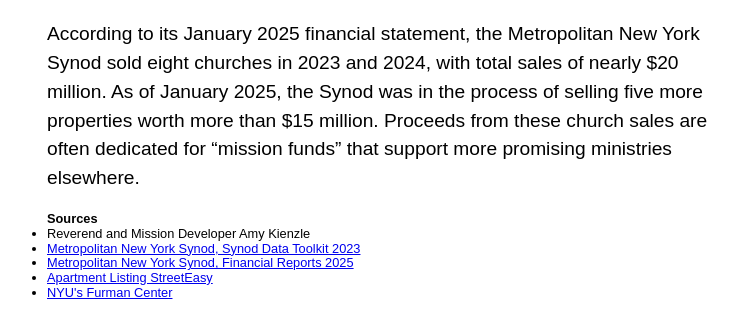
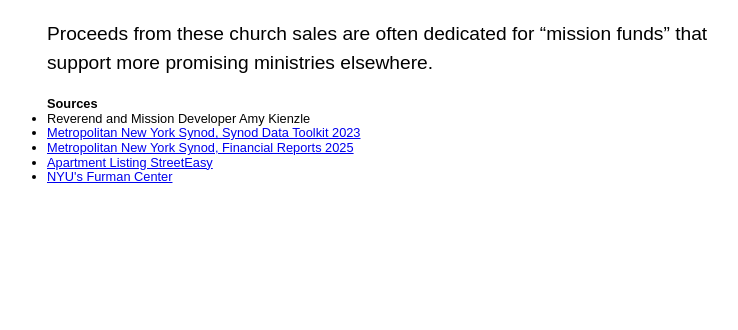
Before and after one commit to ambraschuster/church-charts, a plain HTML site: page index.html in a window 1280 px wide. Shown: the part 2328-2658 px from the top of the page, without its empty margins (253-991 px from the left). After the commit the page ends 2542 px from the top, so only its background shows below. Drawn offline with nearby package versions, Linux system fonts and the light colour scheme.

Commit message:
final push

```diff
--- a/index.html
+++ b/index.html
@@ -54,7 +54,7 @@
 
 <iframe title="Proceeds of Churches sold, 2023-2025" aria-label="Column Chart" id="datawrapper-chart-cw3b3" src="https://datawrapper.dwcdn.net/cw3b3/1/" scrolling="no" frameborder="0" style="width: 0; min-width: 100% !important; border: none;" height="414" data-external="1"></iframe><script type="text/javascript">window.addEventListener("message",function(a){if(void 0!==a.data["datawrapper-height"]){var e=document.querySelectorAll("iframe");for(var t in a.data["datawrapper-height"])for(var r,i=0;r=e[i];i++)if(r.contentWindow===a.source){var d=a.data["datawrapper-height"][t]+"px";r.style.height=d}}});</script>
 
-<p>According to its January 2025 financial statement, the Metropolitan New York Synod sold eight churches in 2023 and 2024, with total sales of nearly $20 million. As of January 2025, the Synod was in the process of selling five more properties worth more than $15 million. Proceeds from these church sales are often dedicated for “mission funds” that support more promising ministries elsewhere.</p>
+<p>Proceeds from these church sales are often dedicated for “mission funds” that support more promising ministries elsewhere.</p>
 
 
 <p><ul style="text-align: left; margin: 0; padding-left: 0; font-size: 0.8em">
```
Also changed, not shown: 1 other file.
